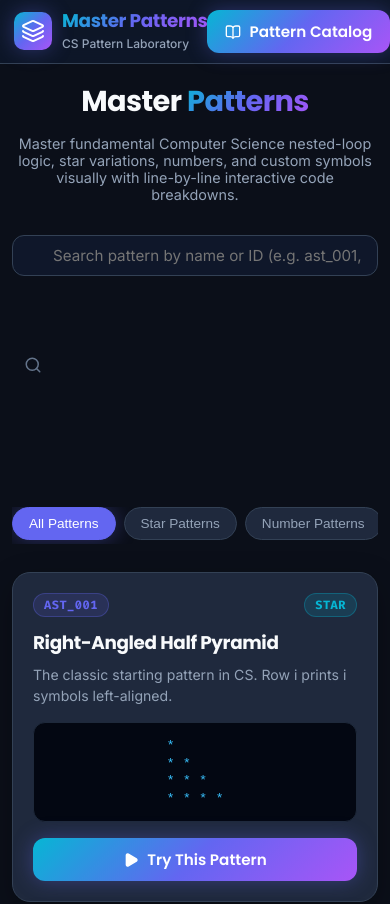
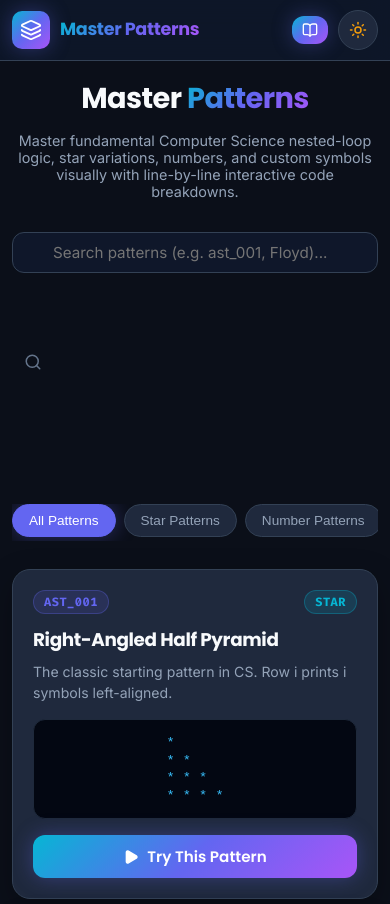
Before and after one commit to asifur8282/Master-Patterns, a React (Vite) app: page / in a window 390 px wide. Shown: the top 904 px of the page. Built offline with nearby package versions, Linux system fonts and the light colour scheme.

Commit message:
Fix main page mobile navbar text collision and compact search input

```diff
--- a/src/components/Navbar.jsx
+++ b/src/components/Navbar.jsx
@@ -1,18 +1,18 @@
 import React from 'react';
-import { Sparkles, Sun, Moon, BookOpen, Layers } from 'lucide-react';
+import { Sun, Moon, BookOpen, Layers } from 'lucide-react';
 
 export function Navbar({ theme, toggleTheme, activeView, setActiveView }) {
   return (
     <header className="navbar">
       <div className="brand-container" onClick={() => setActiveView('gallery')}>
         <div className="brand-logo">
-          <Layers size={24} />
+          <Layers size={22} />
         </div>
         <div>
-          <h1 className="brand-title gradient-text" style={{ fontSize: '1.5rem', lineHeight: 1.1 }}>
+          <h1 className="brand-title gradient-text" style={{ fontSize: '1.4rem', lineHeight: 1.1 }}>
             Master Patterns
           </h1>
-          <span style={{ fontSize: '0.75rem', color: 'var(--text-secondary)', fontWeight: 500 }}>
+          <span className="brand-subtitle" style={{ fontSize: '0.72rem', color: 'var(--text-secondary)', fontWeight: 500 }}>
             CS Pattern Laboratory
           </span>
         </div>
@@ -22,9 +22,10 @@ export function Navbar({ theme, toggleTheme, activeView, setActiveView }) {
         <button
           className={`btn ${activeView === 'gallery' ? 'btn-primary' : ''}`}
           onClick={() => setActiveView('gallery')}
+          title="Catalog"
         >
           <BookOpen size={16} />
-          Pattern Catalog
+          <span className="nav-btn-text">Catalog</span>
         </button>
 
         <button
@@ -32,7 +33,7 @@ export function Navbar({ theme, toggleTheme, activeView, setActiveView }) {
           onClick={toggleTheme}
           title={`Switch to ${theme === 'dark' ? 'Light' : 'Dark'} Mode`}
         >
-          {theme === 'dark' ? <Sun size={20} color="#f59e0b" /> : <Moon size={20} color="#6366f1" />}
+          {theme === 'dark' ? <Sun size={18} color="#f59e0b" /> : <Moon size={18} color="#6366f1" />}
         </button>
       </div>
     </header>
--- a/src/components/PatternGallery.jsx
+++ b/src/components/PatternGallery.jsx
@@ -1,6 +1,6 @@
 import React, { useState } from 'react';
 import { PatternCard } from './PatternCard';
-import { Search, Sparkles, Terminal } from 'lucide-react';
+import { Search, Terminal } from 'lucide-react';
 
 export function PatternGallery({ patterns, onSelectPattern }) {
   const [searchTerm, setSearchTerm] = useState('');
@@ -33,7 +33,7 @@ export function PatternGallery({ patterns, onSelectPattern }) {
           <input
             type="text"
             className="search-input"
-            placeholder="Search pattern by name or ID (e.g. ast_001, Floyd)..."
+            placeholder="Search patterns (e.g. ast_001, Floyd)..."
             value={searchTerm}
             onChange={(e) => setSearchTerm(e.target.value)}
           />
--- a/src/index.css
+++ b/src/index.css
@@ -208,7 +208,7 @@ h1, h2, h3, h4, .brand-title {
   display: flex;
   align-items: center;
   justify-content: space-between;
-  padding: 16px 24px;
+  padding: 14px 24px;
   background: rgba(15, 23, 42, 0.92);
   backdrop-filter: blur(16px);
   border-bottom: 1px solid var(--border-color);
@@ -216,6 +216,7 @@ h1, h2, h3, h4, .brand-title {
   top: 0;
   z-index: 1000;
   box-sizing: border-box;
+  overflow: hidden;
 }
 
 [data-theme="light"] .navbar {
@@ -248,7 +249,7 @@ h1, h2, h3, h4, .brand-title {
 .nav-actions {
   display: flex;
   align-items: center;
-  gap: 12px;
+  gap: 10px;
   flex-shrink: 0;
 }
 
@@ -679,14 +680,27 @@ h1, h2, h3, h4, .brand-title {
   to { opacity: 1; transform: translateY(0); }
 }
 
-/* Responsive Mobile & Tablet Adjustments */
-@media (max-width: 768px) {
+/* Responsive Mobile Adjustments */
+@media (max-width: 600px) {
   .navbar {
-    padding: 10px 14px;
+    padding: 10px 12px;
   }
 
   .brand-title {
-    font-size: 1.15rem !important;
+    font-size: 1.1rem !important;
+  }
+
+  .brand-subtitle {
+    display: none !important;
+  }
+
+  .nav-btn-text {
+    display: none !important;
+  }
+
+  .nav-actions .btn {
+    padding: 6px 10px;
+    font-size: 0.8rem;
   }
 
   .gallery-container, .lab-container {
@@ -737,12 +751,6 @@ h1, h2, h3, h4, .brand-title {
   .code-container {
     font-size: 0.78rem;
   }
-}
-
-@media (max-width: 480px) {
-  .pattern-grid {
-    grid-template-columns: 1fr;
-  }
 
   .search-input-wrapper {
     width: 100%;
@@ -754,14 +762,4 @@ h1, h2, h3, h4, .brand-title {
     align-items: stretch;
     gap: 12px;
   }
-
-  .quick-btn-grid {
-    grid-template-columns: 1fr 1fr;
-    gap: 6px;
-  }
-
-  .quick-btn-grid .btn {
-    font-size: 0.72rem;
-    padding: 7px 3px;
-  }
 }
```
